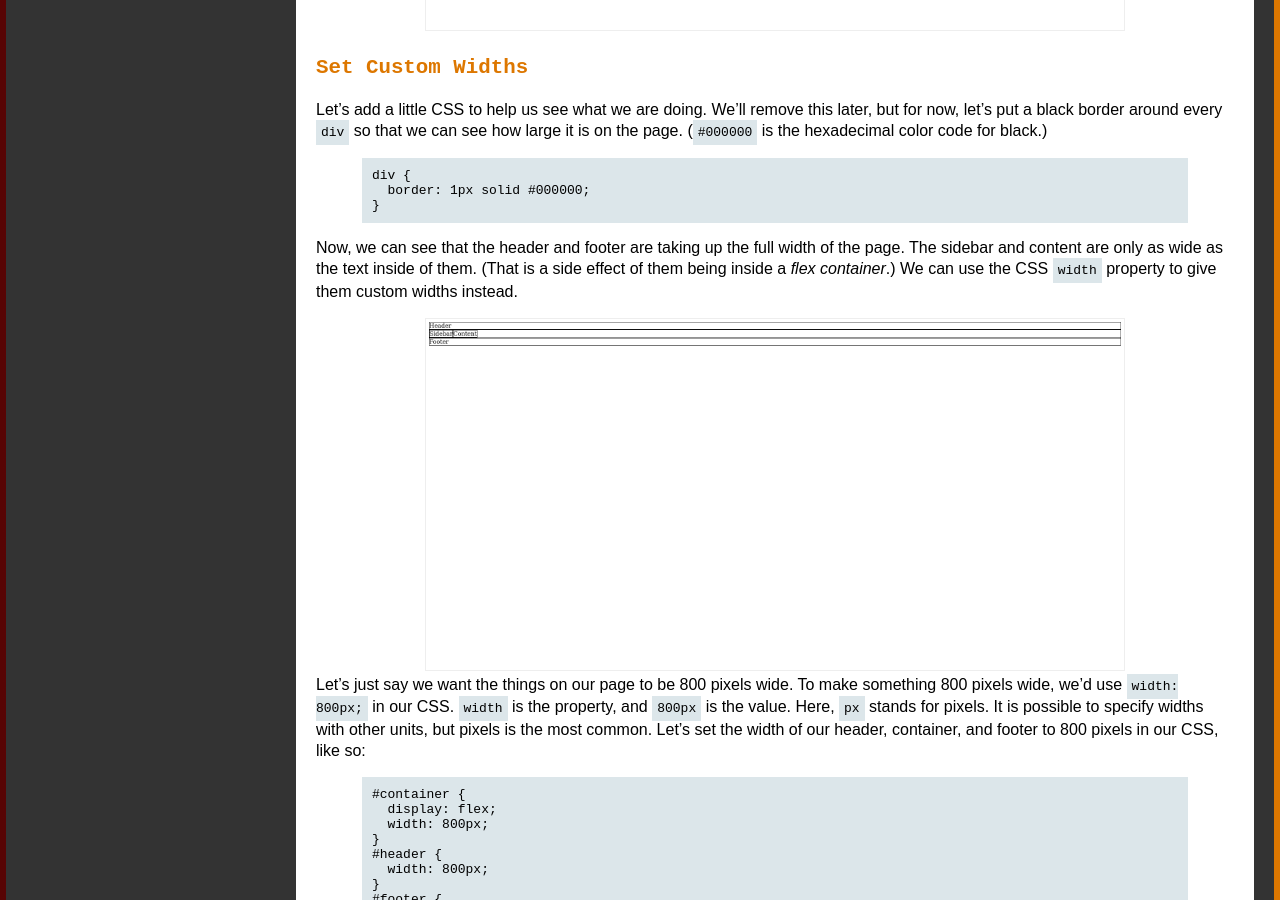
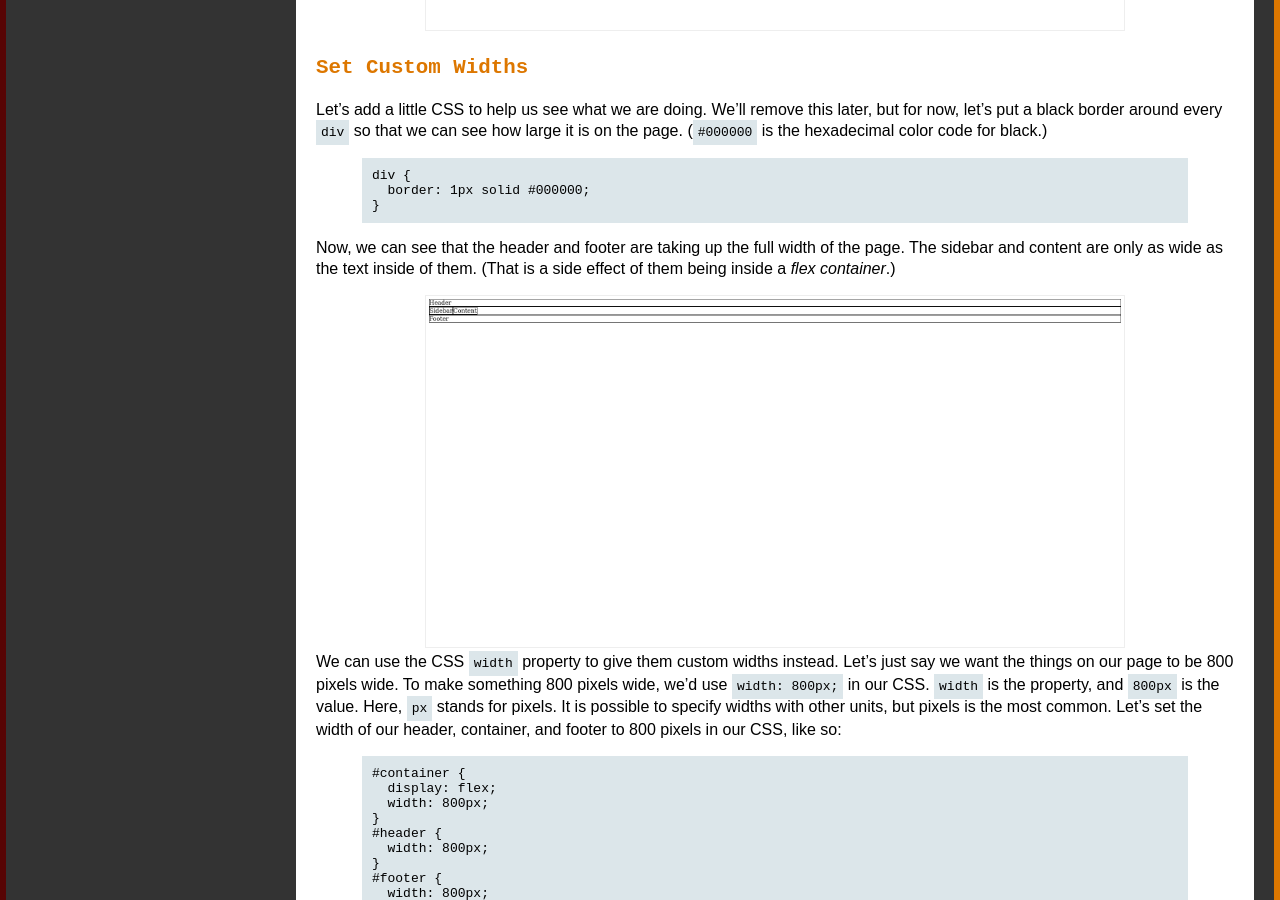
Before and after one commit to cheryllium/easy-html-css, a Jekyll site: the page built from _lessons/16-setting-up-the-layout.md, in a window 1280 px wide and 900 px high, scrolled down 2149 px. Built offline with Jekyll 4.4.1, drawn with Linux system fonts in a browser that asks for light colours.

Commit message:
Small edit

````diff
--- a/_lessons/16-setting-up-the-layout.md
+++ b/_lessons/16-setting-up-the-layout.md
@@ -85,13 +85,13 @@
 }
 ```
 
-Now, we can see that the header and footer are taking up the full width of the page. The sidebar and content are only as wide as the text inside of them. (That is a side effect of them being inside a <i>flex container</i>.) We can use the CSS `width` property to give them custom widths instead.
+Now, we can see that the header and footer are taking up the full width of the page. The sidebar and content are only as wide as the text inside of them. (That is a side effect of them being inside a <i>flex container</i>.)
 
 <div class="screenshot">
   <img src="/assets/ch16_25.png" />
 </div>
 
-Let's just say we want the things on our page to be 800 pixels wide. To make something 800 pixels wide, we'd use `width: 800px;` in our CSS. `width` is the property, and `800px` is the value. Here, `px` stands for pixels. It is possible to specify widths with other units, but pixels is the most common. Let's set the width of our header, container, and footer to 800 pixels in our CSS, like so:
+We can use the CSS `width` property to give them custom widths instead. Let's just say we want the things on our page to be 800 pixels wide. To make something 800 pixels wide, we'd use `width: 800px;` in our CSS. `width` is the property, and `800px` is the value. Here, `px` stands for pixels. It is possible to specify widths with other units, but pixels is the most common. Let's set the width of our header, container, and footer to 800 pixels in our CSS, like so:
 
 ```
 #container {
````
